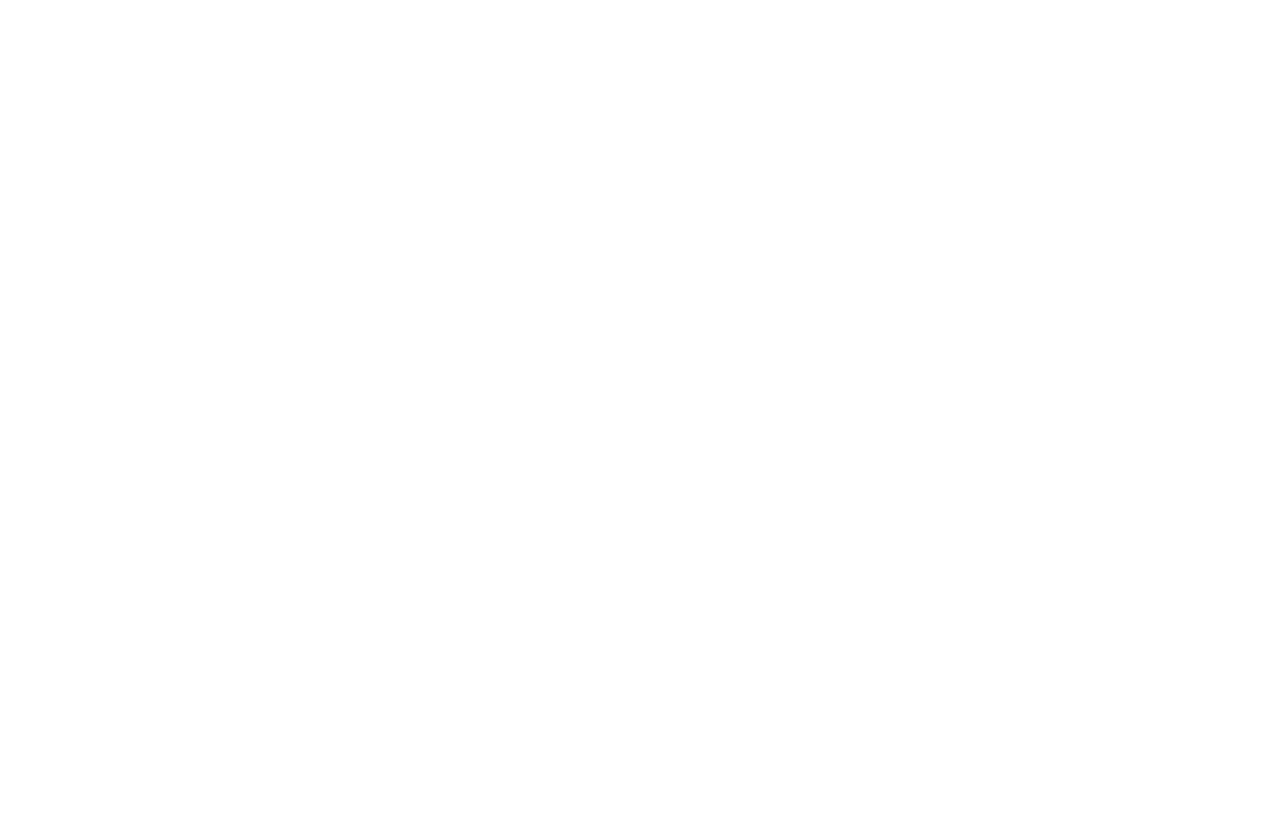
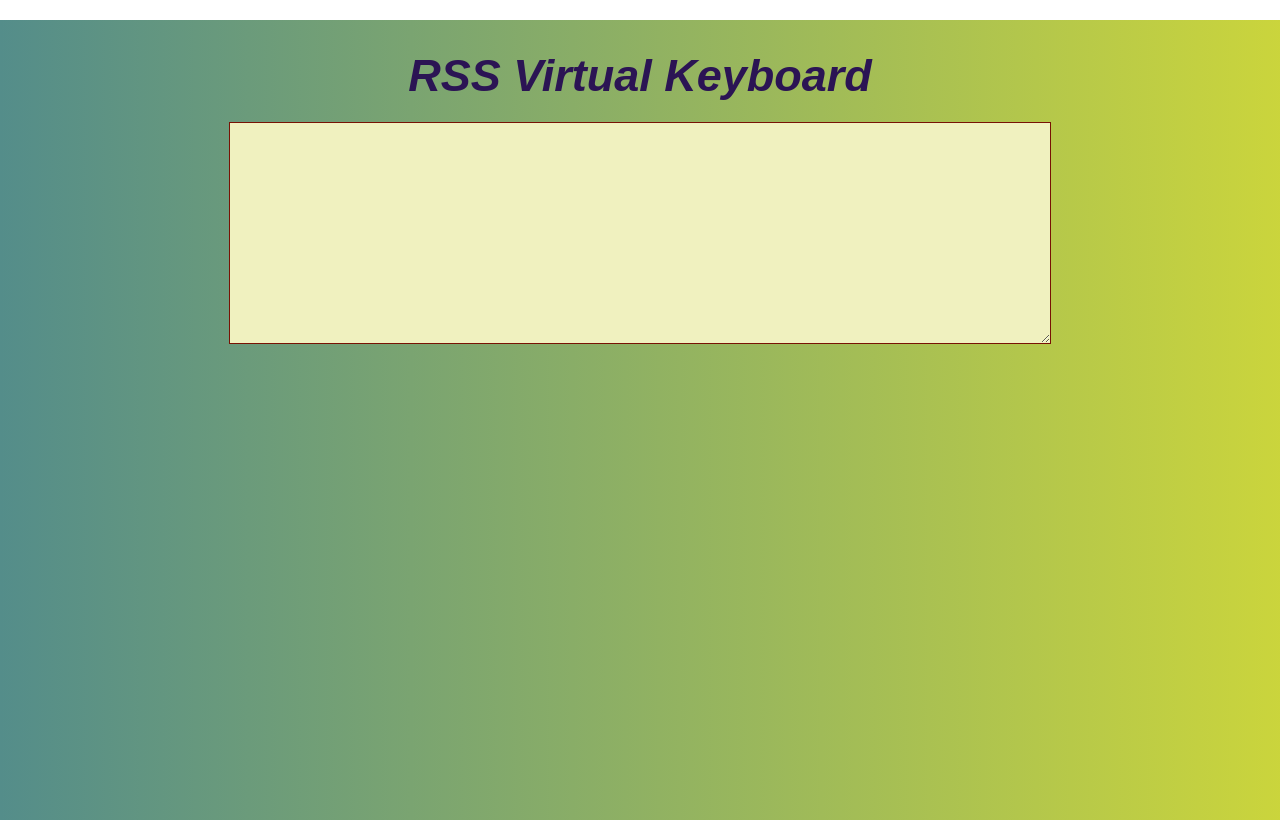
Before and after one commit to GintaPerep/RSschool-tasks-mentor, a website built with webpack: page keyboard/src/index.html in a window 1280 px wide. Built offline with nearby package versions, Linux system fonts and the light colour scheme.

Commit message:
feat: created a header and an output area

```diff
--- a/keyboard/package.json
+++ b/keyboard/package.json
@@ -1,5 +1,8 @@
 {
   "name": "keyboard",
+  "version": "1.0.0",
+  "main": "index.js",
+  "license": "MIT",
   "scripts": {
     "build": "webpack",
     "dev": "webpack serve --env develop",
@@ -12,10 +15,12 @@
     "eslint-config-airbnb-base": "^15.0.0",
     "eslint-plugin-import": "^2.26.0",
     "eslint-webpack-plugin": "^3.2.0",
+    "html-loader": "^4.2.0",
     "html-webpack-plugin": "^5.5.0",
     "mini-css-extract-plugin": "^2.7.2",
     "sass": "^1.57.1",
     "sass-loader": "^13.2.0",
+    "sass-resources-loader": "^2.2.5",
     "style-loader": "^3.3.1",
     "webpack": "^5.75.0",
     "webpack-cli": "^5.0.1",
--- /dev/null
+++ b/keyboard/src/Header/header.html
@@ -0,0 +1,3 @@
+<header>
+    <h1 class="headerTitle">RSS Virtual Keyboard</h1>
+</header>
--- /dev/null
+++ b/keyboard/src/Header/header.scss
@@ -0,0 +1,17 @@
+$font-stack:  'Rubik', sans-serif;
+
+header {
+    .headerTitle {
+        font-size: 45px;
+        font-family: $font-stack;
+        color: rgb(43, 20, 84);
+        font-style: italic;
+        font-weight: bold;
+    }
+
+    h1 {
+        margin: 20px 5px 10px;
+        padding: 30px 70px 10px;
+        text-align: center;
+    }
+}
--- /dev/null
+++ b/keyboard/src/Header/index.js
@@ -0,0 +1,7 @@
+import htmlToElement from '../utils/htmlToElement';
+import Header from './header.html';
+import './header.scss';
+
+const header = htmlToElement(Header);
+
+export default header;
--- /dev/null
+++ b/keyboard/src/Textarea/index.js
@@ -0,0 +1,7 @@
+import htmlToElement from '../utils/htmlToElement';
+import Textarea from './outputArea.html';
+import './outputArea.scss';
+
+const textOutput = htmlToElement(Textarea);
+
+export default textOutput;
--- /dev/null
+++ b/keyboard/src/Textarea/outputArea.html
@@ -0,0 +1,3 @@
+<div class="output">
+    <textarea class="textarea" id="textarea" cols="70" rows="5"></textarea>
+</div>
--- /dev/null
+++ b/keyboard/src/Textarea/outputArea.scss
@@ -0,0 +1,21 @@
+$areacolor: rgb(240, 241, 191);
+$textcolor: rgb(140, 17, 36);
+.output {
+    margin:0 auto;
+}
+
+.textarea {
+    display: block;
+    width: 800px;
+    height: 200px;
+    margin: 10px auto 10px;
+    resize:auto;
+    padding: 10px;
+    overflow-wrap: break-word;
+    border-width: 1.5px;
+    border-style: solid;
+    border-color: rgb(120, 18, 4);
+    background-color: $areacolor;
+    color: $textcolor;
+    font-size: 20px;
+}
--- a/keyboard/src/index.html
+++ b/keyboard/src/index.html
@@ -6,9 +6,8 @@
     <meta name="viewport" content="width=device-width, initial-scale=1.0">
     <title>Virtual Keyboard</title>
 </head>
-<body>
-    <div id="keyboard">
+<body class="body">
+    <div id="root">
     </div>
-    <script src='./index.js'></script>
 </body>
 </html>
--- a/keyboard/src/index.js
+++ b/keyboard/src/index.js
@@ -1,5 +1,13 @@
 import './styles.scss';
+import Header from './Header/index';
+import Textarea from './Textarea/index';
 
+const root = document.getElementById('root');
+root.append(Header);
+root.append(Textarea);
+
+/*
 class KeyboardButton {
   constructor(selector) { this.$el = document.querySelector(selector); }
 }
+*/
--- a/keyboard/src/styles.scss
+++ b/keyboard/src/styles.scss
@@ -0,0 +1,15 @@
+$maincolor: #c1cd19d8;
+$secondcolor: #548d8a;
+
+body {
+        margin: 0;
+
+     #root {
+        margin: 0 auto;
+        width: 100vw;
+        height: 100vh;
+        background-color: $maincolor;
+        background: -webkit-linear-gradient(to right,$secondcolor, $maincolor);
+        background: linear-gradient(to right,$secondcolor, $maincolor);
+    }
+}
--- /dev/null
+++ b/keyboard/src/utils/htmlToElement.js
@@ -0,0 +1,5 @@
+export default (htmlString) => {
+  const template = document.createElement('template');
+  template.innerHTML = htmlString;
+  return template.content.firstChild;
+};
--- a/keyboard/webpack.config.js
+++ b/keyboard/webpack.config.js
@@ -9,6 +9,7 @@ const devServer = (isDev) => !isDev ? {} : {
     open: true,
     hot: true,
     port: 8080,
+    compress: true,
   }
 };
 
@@ -17,21 +18,37 @@ const esLintPlugin = (isDev) => isDev ? [] : [ new EsLintPlugin({ extensions: ['
 module.exports = ({develop}) => ({
   mode: develop ? 'development' : 'production',
   devtool: develop ? 'inline-source-map' : false,
-  entry: ['./src/index.js', './src/styles.scss'],
+  entry: './src/index.js',
   output: {
     path: path.resolve(__dirname, 'dist'),
-    filename: 'keyboard.bundle.js',
+    filename: 'main_keyboard.js',
     assetModuleFilename: 'assets/[name][ext]',
   },
   module: {
     rules: [
       {
-        test: /\.css$/i,
-        use: [MiniCssExtractPlugin.loader, 'css-loader'],
+        test: /\.html$/,
+        use: [
+          {
+            loader: 'html-loader',
+            options: { minimize: false },
+          }
+        ]
       },
       {
         test: /\.s[ac]ss$/i,
-        use: [MiniCssExtractPlugin.loader, 'css-loader', 'sass-loader'],
+        use: ['style-loader',
+             'css-loader',
+             'sass-loader',
+            {
+              loader: 'sass-resources-loader',
+              options: {
+                resources: [
+                  'src/styles/vars.scss',
+                ]
+              }
+            }
+          ],
       },
       {
         test: /\.(?:ico|gif|png|jpg|jpeg|svg)$/i,
@@ -49,6 +66,7 @@ module.exports = ({develop}) => ({
   plugins: [
     new HtmlWebpackPlugin({
       template: './src/index.html',
+      filename: './index.html',
     }),
     new MiniCssExtractPlugin({
       filename: '[name].[contenthash].css'
```
Also changed, not shown: keyboard/src/styles/vars.scss (added), 1 other file.
